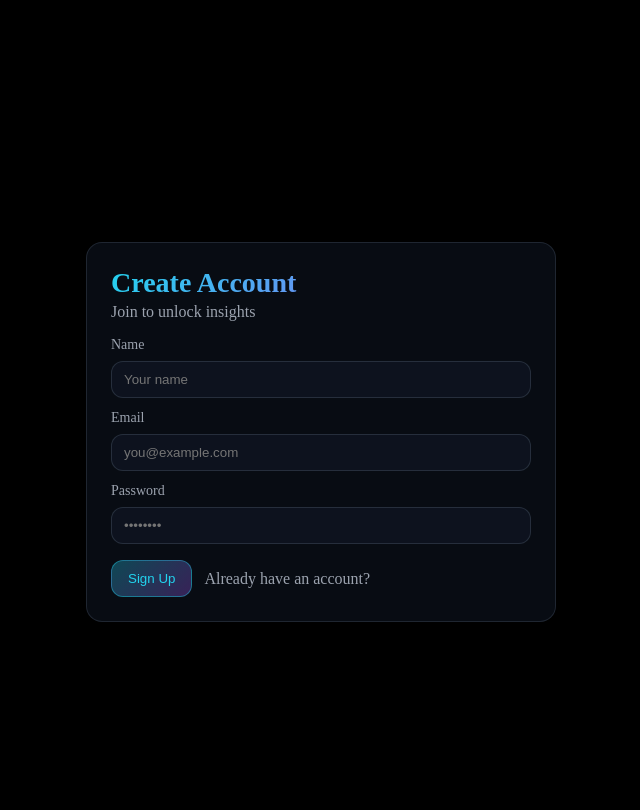
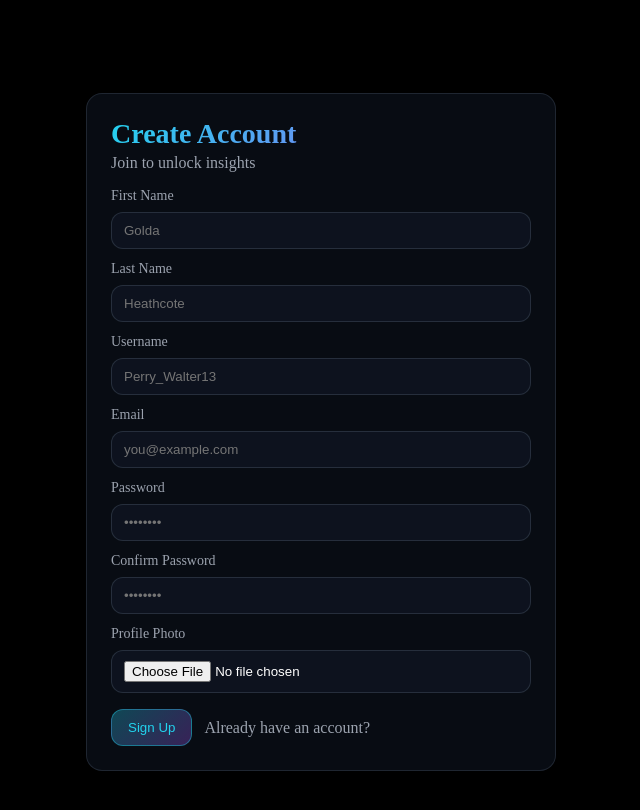
Before and after one commit to ymrabti/apple_health_ng, an Angular app: page /signup in a window 1280 px wide. Shown: the top 810 px of the page, without its empty margins (319-959 px from the left). Built offline with nearby package versions, Linux system fonts and the light colour scheme.

Commit message:
feat(auth): update signup form to include first name, last name, username, confirm password, and profile photo

```diff
--- a/src/app/auth/signup/signup.html
+++ b/src/app/auth/signup/signup.html
@@ -5,8 +5,18 @@
 
     <form (ngSubmit)="submit()" class="form">
       <div class="field">
-        <label>Name</label>
-        <input type="text" [(ngModel)]="name" name="name" placeholder="Your name" />
+        <label>First Name</label>
+        <input type="text" [(ngModel)]="firstName" name="firstName" placeholder="Golda" />
+      </div>
+
+      <div class="field">
+        <label>Last Name</label>
+        <input type="text" [(ngModel)]="lastName" name="lastName" placeholder="Heathcote" />
+      </div>
+
+      <div class="field">
+        <label>Username</label>
+        <input type="text" [(ngModel)]="userName" name="userName" placeholder="Perry_Walter13" />
       </div>
 
       <div class="field">
@@ -17,6 +27,17 @@
       <div class="field">
         <label>Password</label>
         <input type="password" [(ngModel)]="password" name="password" placeholder="••••••••" />
+      </div>
+
+      <div class="field">
+        <label>Confirm Password</label>
+        <input type="password" [(ngModel)]="confirmPassword" name="confirmPassword" placeholder="••••••••" />
+      </div>
+
+      <div class="field">
+        <label>Profile Photo</label>
+        <input type="file" name="photo" (change)="onFileSelected($event)" accept="image/*" />
+        <small *ngIf="photo">Selected: {{ photo.name }}</small>
       </div>
 
       <div class="actions">
--- a/src/app/auth/signup/signup.ts
+++ b/src/app/auth/signup/signup.ts
@@ -1,5 +1,5 @@
 import { Component, OnInit } from '@angular/core';
-import { AuthService, SignUpPayload } from '../../services/auth.service';
+import { AuthService } from '../../services/auth.service';
 import { Router } from '@angular/router';
 import { SeoService } from '../../services/seo.service';
 
@@ -10,9 +10,13 @@ import { SeoService } from '../../services/seo.service';
     standalone: false,
 })
 export class Signup implements OnInit {
-    name = '';
     email = '';
+    userName = '';
+    firstName = '';
+    lastName = '';
     password = '';
+    confirmPassword = '';
+    photo: File | null = null;
     loading = false;
     error: string | null = null;
 
@@ -27,18 +31,29 @@ export class Signup implements OnInit {
     }
 
     submit() {
-        if (!this.name || !this.email || !this.password) {
+        if (!this.email || !this.userName || !this.firstName || !this.lastName || !this.password || !this.confirmPassword) {
             this.error = 'All fields are required';
+            return;
+        }
+        if (this.password !== this.confirmPassword) {
+            this.error = 'Passwords do not match';
+            return;
+        }
+        if (!this.photo) {
+            this.error = 'Profile photo is required';
             return;
         }
         this.loading = true;
         this.error = null;
-        const payload: SignUpPayload = {
-            name: this.name,
-            email: this.email,
-            password: this.password,
-        };
-        this.auth.signUp(payload).subscribe({
+        const formData = new FormData();
+        formData.append('photo', this.photo, this.photo.name || 'photo');
+        formData.append('email', this.email);
+        formData.append('userName', this.userName);
+        formData.append('firstName', this.firstName);
+        formData.append('lastName', this.lastName);
+        formData.append('password', this.password);
+        formData.append('confirmPassword', this.confirmPassword);
+        this.auth.signUp(formData).subscribe({
             next: (res) => {
                 this.auth.saveTokenFromResponse(res);
                 this.router.navigateByUrl('/home');
@@ -50,4 +65,9 @@ export class Signup implements OnInit {
             complete: () => (this.loading = false),
         });
     }
+
+    onFileSelected(event: Event) {
+        const input = event.target as HTMLInputElement;
+        this.photo = input.files?.[0] ?? null;
+    }
 }
--- a/src/app/dashboard/dashboard.ts
+++ b/src/app/dashboard/dashboard.ts
@@ -76,6 +76,7 @@ export class Dashboard implements OnInit, OnDestroy {
     distanceStats: Stats = { current: 0, average: 0, median: 0, max: 0, min: 0, total: 0 };
     weightStats: Stats = { current: 0, average: 0, median: 0, max: 0, min: 0, total: 0 };
     fatLossStats: Stats = { current: 0, average: 0, median: 0, max: 0, min: 0, total: 0 };
+    activeCaloriesStats: Stats = { current: 0, average: 0, median: 0, max: 0, min: 0, total: 0 };
     globalStats: GlobalSummaryStats = {
         sumDistance: 0,
         goalAchievements: 0,
@@ -109,13 +110,19 @@ export class Dashboard implements OnInit, OnDestroy {
         metricGoal: { visible: false, label: '', achieved: 0, goal: 0, left: 0, top: 0 },
     };
 
-    constructor(private auth: AuthService, private router: Router, private health: HealthService, private seo: SeoService) {}
+    constructor(
+        private auth: AuthService,
+        private router: Router,
+        private health: HealthService,
+        private seo: SeoService
+    ) {}
 
     ngOnInit() {
         // Page-specific SEO
         this.seo.apply({
             title: 'Dashboard – Personalized Health Analytics',
-            description: 'View your Apple Health trends including steps, calories, distance and goals.',
+            description:
+                'View your Apple Health trends including steps, Calories, distance and goals.',
             type: 'website',
         });
         // Fetch user infos (weight/height)
@@ -311,8 +318,11 @@ export class Dashboard implements OnInit, OnDestroy {
     private recomputeFatLoss() {
         if (!this.filteredData?.length) return;
         this.filteredData = this.filteredData.map((d) => {
-            const calories = Number(d.calories || 0);
-            const fatLoss = calories > 0 ? parseFloat((calories / this.KCAL_PER_KG).toFixed(3)) : 0;
+            const activeCaloriesBurned = Number(d.activeCalories || 0);
+            const fatLoss =
+                activeCaloriesBurned > 0
+                    ? parseFloat((activeCaloriesBurned / this.KCAL_PER_KG).toFixed(3))
+                    : 0;
             return { ...d, fatLoss } as HealthData;
         });
     }
@@ -420,7 +430,7 @@ export class Dashboard implements OnInit, OnDestroy {
         return data.map((d) => ({ label: d.displayDate, value: Number(d.calories || 0) }));
     }
 
-    // Active vs Basal calories dual series
+    // Active vs Basal Calories dual series
     getActiveBasalChartData(): DualChartPoint[] {
         const data = this.filteredData;
         if (this.selectedView === 'weekly') {
@@ -701,6 +711,7 @@ export class Dashboard implements OnInit, OnDestroy {
     calculateAllStats() {
         this.stepsStats = this.calculateStats('steps');
         this.caloriesStats = this.calculateStats('calories');
+        this.activeCaloriesStats = this.calculateStats('activeCalories');
         this.distanceStats = this.calculateStats('distance');
         this.weightStats = this.calculateStats('weight');
         this.fatLossStats = this.calculateStats('fatLoss');
@@ -726,6 +737,8 @@ export class Dashboard implements OnInit, OnDestroy {
                 return this.stepsStats;
             case 'calories':
                 return this.caloriesStats;
+            case 'activeCalories':
+                return this.activeCaloriesStats;
             case 'distance':
                 return this.distanceStats;
             case 'weight':
@@ -794,7 +807,7 @@ export class Dashboard implements OnInit, OnDestroy {
     }
 
     getWeightLossKg(): number {
-        const currentLoss = this.caloriesStats.total / this.KCAL_PER_KG;
+        const currentLoss = this.activeCaloriesStats.total / this.KCAL_PER_KG;
         const loss = currentLoss; // positive when weight decreased
         return parseFloat((loss || 0).toFixed(1));
     }
@@ -817,7 +830,7 @@ export class Dashboard implements OnInit, OnDestroy {
         return Math.round(this.globalStats.sumDistance * 10) / 10 || 0;
     }
 
-    // Active vs Basal calories split over the current filtered range
+    // Active vs Basal Calories split over the current filtered range
     getCaloriesSplitTotals(): { active: number; basal: number; total: number; activePct: number } {
         const a = this.filteredData.reduce((s, d) => s + Number(d.activeCalories || 0), 0);
         const b = this.filteredData.reduce((s, d) => s + Number(d.basalCalories || 0), 0);
--- a/src/app/services/auth.service.ts
+++ b/src/app/services/auth.service.ts
@@ -14,9 +14,13 @@ export interface SignInPayload {
 }
 
 export interface SignUpPayload {
-    name: string;
     email: string;
+    userName: string;
+    firstName: string;
+    lastName: string;
     password: string;
+    confirmPassword: string;
+    photo?: File;
 }
 interface AuthResponse {
     user: User;
@@ -93,7 +97,7 @@ export class AuthService {
         return this.http.post<AuthResponse>(`${AUTH_API_BASE}/signin`, payload);
     }
 
-    signUp(payload: SignUpPayload): Observable<AuthResponse> {
+    signUp(payload: FormData | SignUpPayload): Observable<AuthResponse> {
         return this.http.post<AuthResponse>(`${AUTH_API_BASE}/signup`, payload);
     }
 
```
